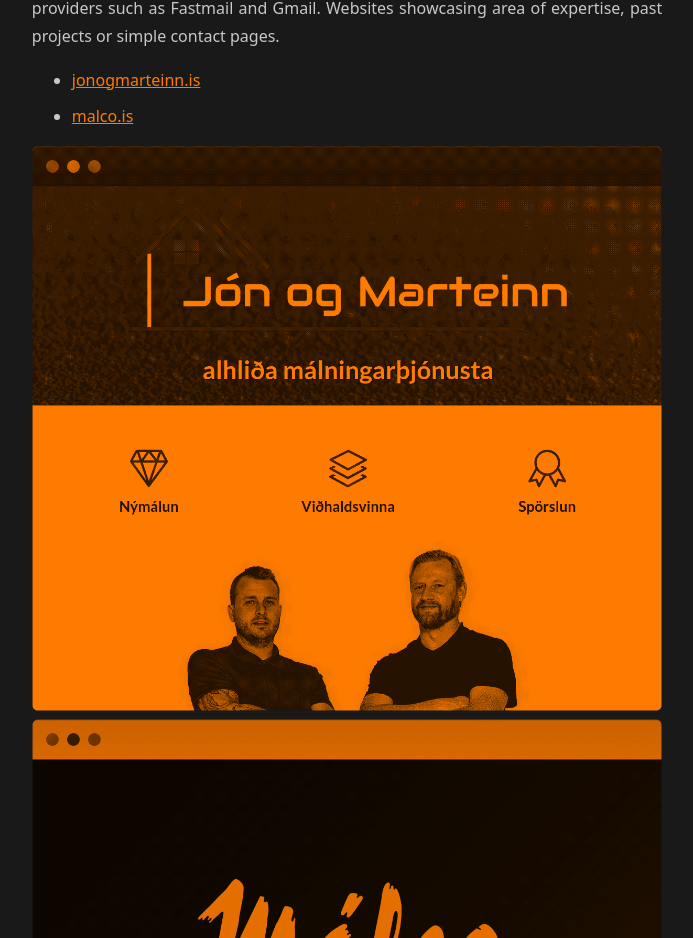
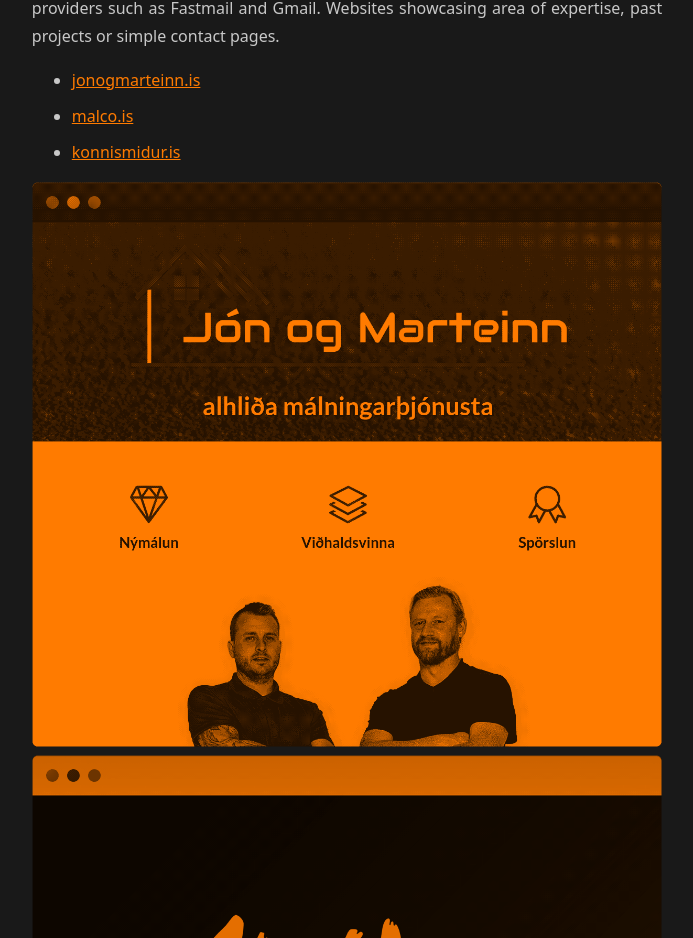
Before and after one commit to jonrh/jonrh.is, a Next.js app: page /portfolio in a window 1280 px wide. Shown: the part 2119-3057 px from the top of the page, without its empty margins (293-986 px from the left). Built offline with nearby package versions, Linux system fonts and the light colour scheme.

Commit message:
Added konnismidur.is as an example contractor website

```diff
--- a/pages/portfolio.js
+++ b/pages/portfolio.js
@@ -62,6 +62,7 @@
       <ul>
         <li><a href="https://jonogmarteinn.is">jonogmarteinn.is</a></li>
         <li><a href="https://malco.is">malco.is</a></li>
+        <li><a href="https://konnismidur.is">konnismidur.is</a></li>
       </ul>
 
       <Dither
```
